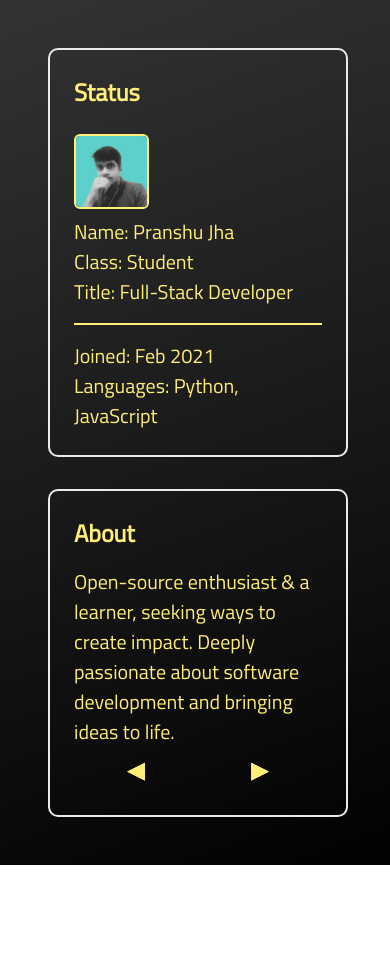
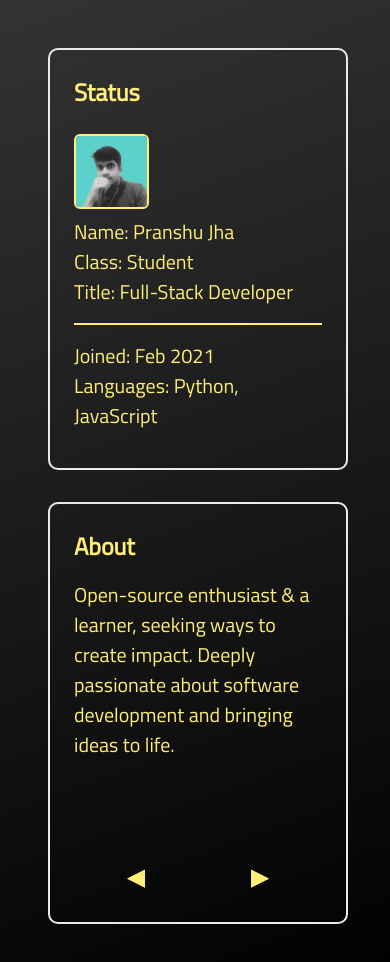
Before and after one commit to pranshuj73/game-portfolio, a Next.js app: page / in a window 390 px wide. Shown: the top 962 px of the page. Before the commit the page ends 865 px from the top, so only its background shows below. Built offline with nearby package versions, Linux system fonts and the light colour scheme.

Commit message:
added media queries to center cards for tablets

```diff
--- a/styles/Home.module.css
+++ b/styles/Home.module.css
@@ -117,6 +117,6 @@
   .card {
     max-width: 100%;
     min-width: 300px;
-    min-height: 30vh;
+    min-height: 50vh;
   }
 }
```
